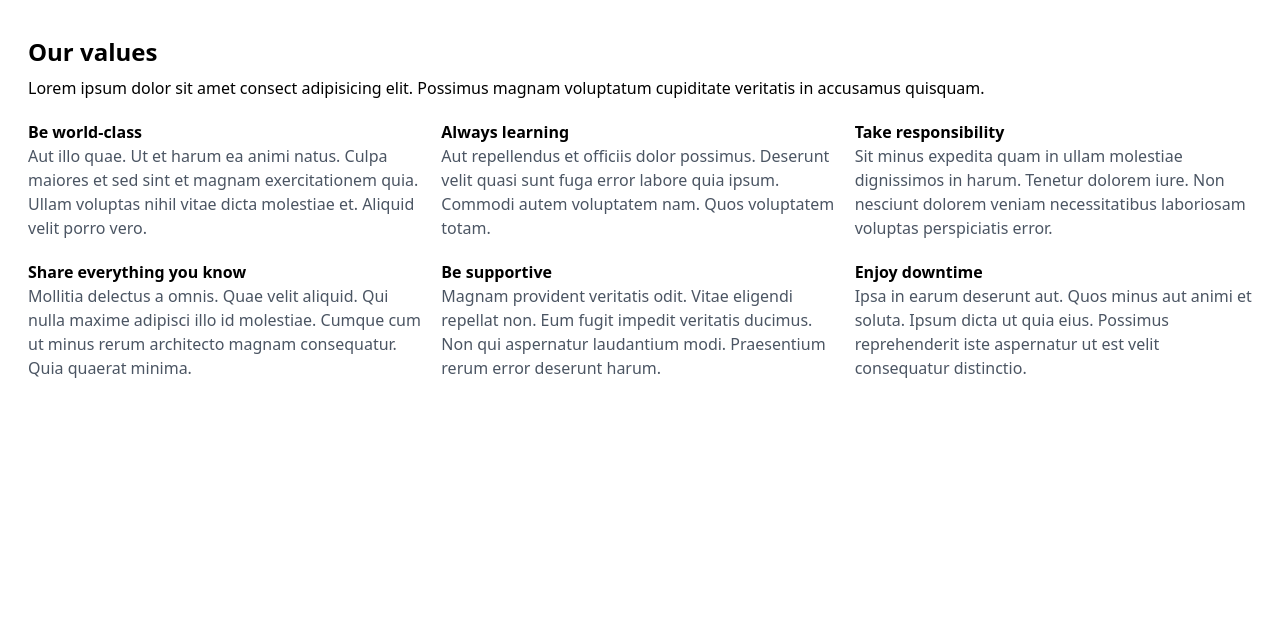
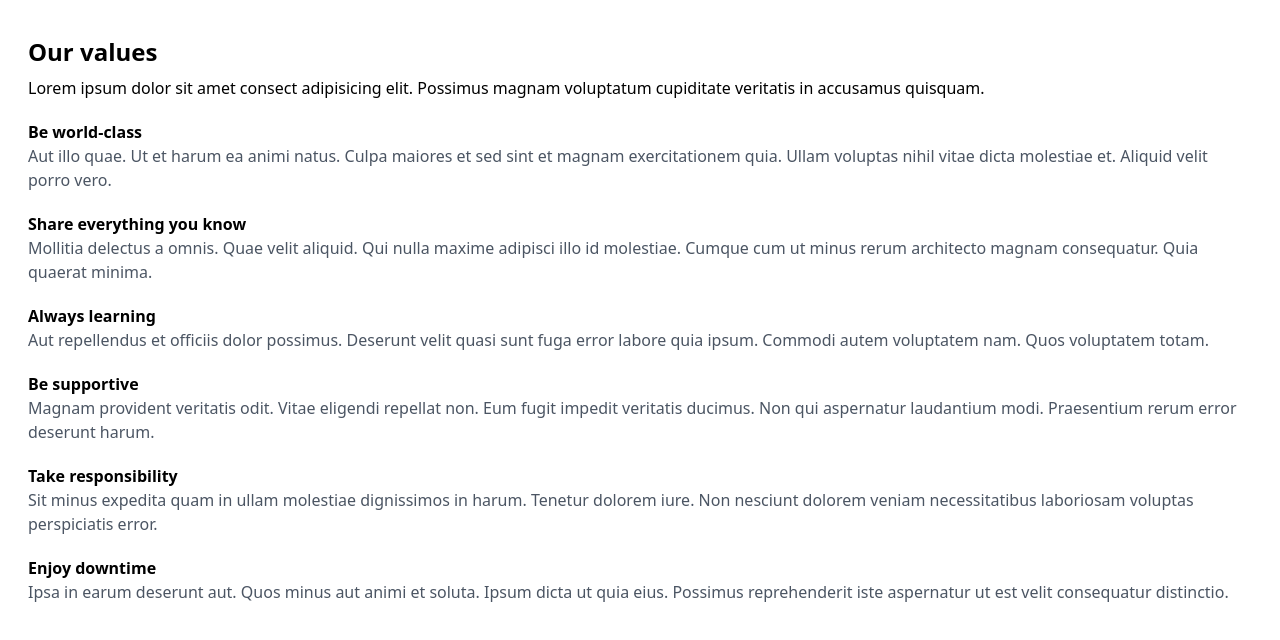
Before and after one commit to johnngondi/assignments, a plain HTML site: page index.html in a window 1280 px wide. Drawn offline with nearby package versions, Linux system fonts and the light colour scheme.

Commit message:
paragraph edits

```diff
--- a/index.html
+++ b/index.html
@@ -13,7 +13,7 @@
       <p class="columns-1 md:columns-0">Lorem ipsum dolor sit amet consect adipisicing elit. Possimus magnam voluptatum cupiditate veritatis in accusamus quisquam.</p>
     </div>
 
-    <dl class="columns-3 md:columns-0 lg:columns-0  my-5">
+    <dl class="columns-3 md:columns-2 lg:columns-1  my-5">
       <div>
         <dt class="font-semibold ">Be world-class</dt>
         <dd class=" text-gray-600">Aut illo quae. Ut et harum ea animi natus. Culpa maiores et sed sint et magnam exercitationem quia. Ullam voluptas nihil vitae dicta molestiae et. Aliquid velit porro vero.</dd>
```
